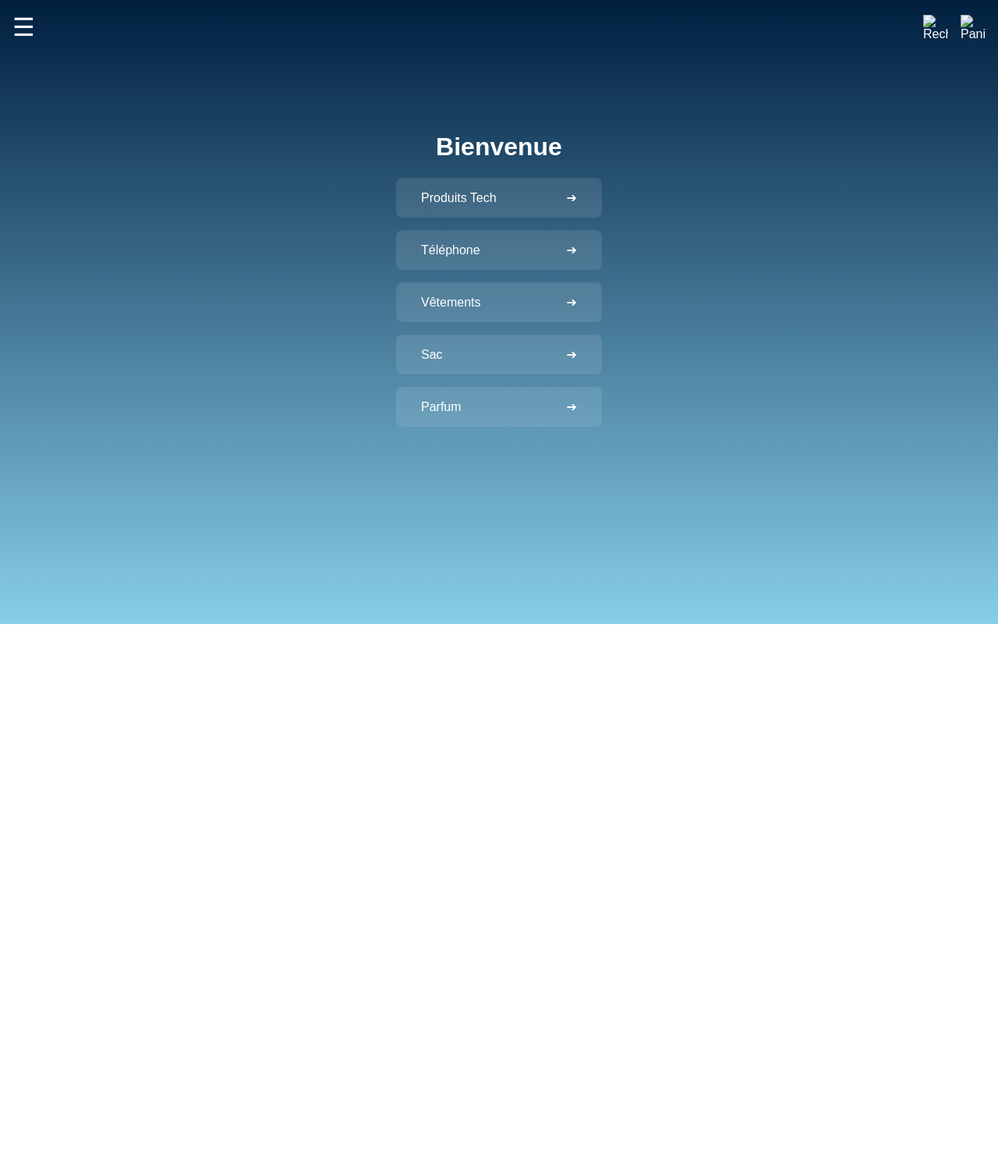
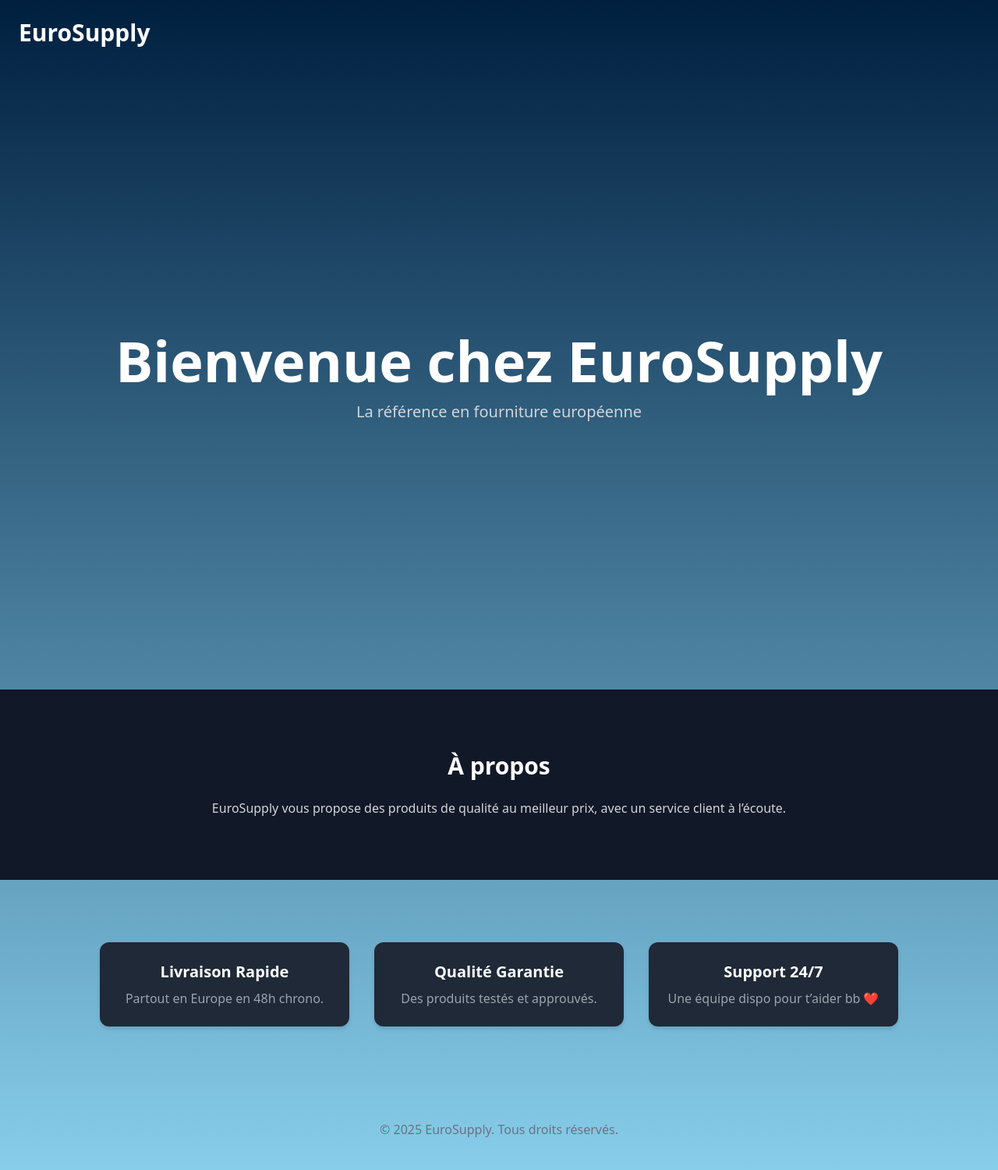
Before and after one commit to Tim0082/eurosupply-website, a plain HTML site: page index.html in a window 1280 px wide. Shown: the whole page at 78% size. Before the commit the page ends 800 px from the top, so only its background shows below. Drawn offline with nearby package versions, Linux system fonts and the light colour scheme.

Commit message:
Update index.html

```diff
--- a/index.html
+++ b/index.html
@@ -2,34 +2,61 @@
 <html lang="fr">
 <head>
   <meta charset="UTF-8" />
-  <title>Mon Fournisseur</title>
-  <link rel="stylesheet" href="style.css" />
+  <meta name="viewport" content="width=device-width, initial-scale=1.0"/>
+  <title>EuroSupply</title>
+  <link href="https://cdn.jsdelivr.net/npm/tailwindcss@2.2.19/dist/tailwind.min.css" rel="stylesheet">
+  <link rel="stylesheet" href="style.css">
 </head>
-<body>
-  <header>
-    <div class="burger" id="burger">&#9776;</div>
-    <nav id="menu">
-      <a href="#">Accueil</a>
-      <a href="#">Catalogue</a>
-      <a href="#">Contact</a>
+<body class="bg-black text-white font-sans">
+
+  <!-- HEADER -->
+  <header class="p-6 flex justify-between items-center">
+    <h1 class="text-3xl font-bold">EuroSupply</h1>
+    <nav>
+      <ul class="flex space-x-6">
+        <li><a href="#about" class="hover:underline">À propos</a></li>
+        <li><a href="#services" class="hover:underline">Services</a></li>
+        <li><a href="#contact" class="hover:underline">Contact</a></li>
+      </ul>
     </nav>
-    <div class="actions">
-      <img src="images/recherche.png" alt="Rechercher" class="icon" />
-      <img src="images/panier.png" alt="Panier" class="icon" />
-    </div>
   </header>
 
-  <main>
-    <h1>Bienvenue</h1>
-    <ul class="categories">
-      <li>Produits Tech <span>➔</span></li>
-      <li>Téléphone <span>➔</span></li>
-      <li>Vêtements <span>➔</span></li>
-      <li>Sac <span>➔</span></li>
-      <li>Parfum <span>➔</span></li>
-    </ul>
-  </main>
+  <!-- HERO -->
+  <section class="h-screen flex flex-col justify-center items-center text-center px-4">
+    <h2 class="text-5xl md:text-7xl font-extrabold mb-4">Bienvenue chez EuroSupply</h2>
+    <p class="text-lg md:text-xl text-gray-300">La référence en fourniture européenne</p>
+  </section>
 
-  <script src="script.js"></script>
+  <!-- ABOUT -->
+  <section id="about" class="py-20 px-6 bg-gray-900">
+    <div class="max-w-4xl mx-auto text-center">
+      <h3 class="text-3xl font-bold mb-6">À propos</h3>
+      <p class="text-gray-300">EuroSupply vous propose des produits de qualité au meilleur prix, avec un service client à l’écoute.</p>
+    </div>
+  </section>
+
+  <!-- SERVICES -->
+  <section id="services" class="py-20 px-6">
+    <div class="max-w-5xl mx-auto grid md:grid-cols-3 gap-8 text-center">
+      <div class="p-6 bg-gray-800 rounded-xl shadow-md hover:scale-105 transform transition">
+        <h4 class="text-xl font-semibold mb-2">Livraison Rapide</h4>
+        <p class="text-gray-400">Partout en Europe en 48h chrono.</p>
+      </div>
+      <div class="p-6 bg-gray-800 rounded-xl shadow-md hover:scale-105 transform transition">
+        <h4 class="text-xl font-semibold mb-2">Qualité Garantie</h4>
+        <p class="text-gray-400">Des produits testés et approuvés.</p>
+      </div>
+      <div class="p-6 bg-gray-800 rounded-xl shadow-md hover:scale-105 transform transition">
+        <h4 class="text-xl font-semibold mb-2">Support 24/7</h4>
+        <p class="text-gray-400">Une équipe dispo pour t’aider bb ❤️</p>
+      </div>
+    </div>
+  </section>
+
+  <!-- FOOTER -->
+  <footer class="py-10 text-center text-gray-500 bg-gray-950">
+    &copy; 2025 EuroSupply. Tous droits réservés.
+  </footer>
+
 </body>
 </html>
```
